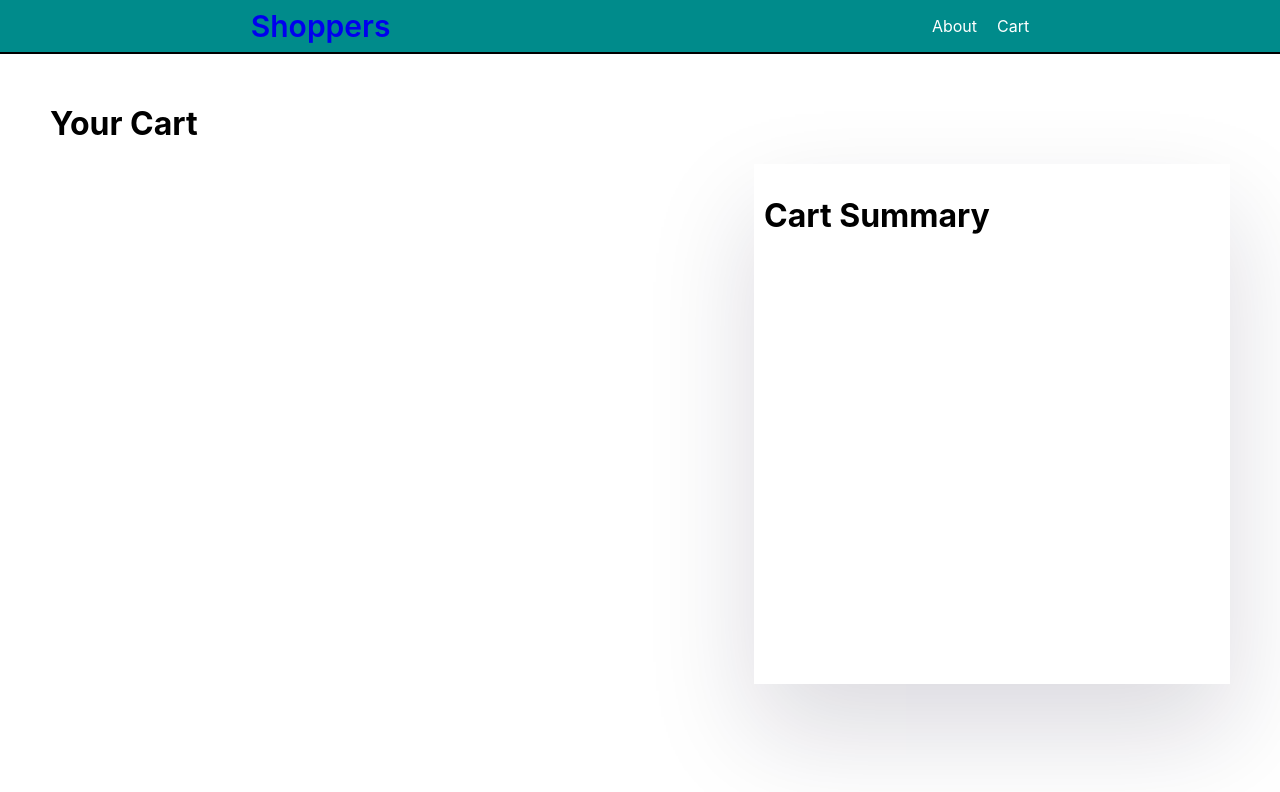
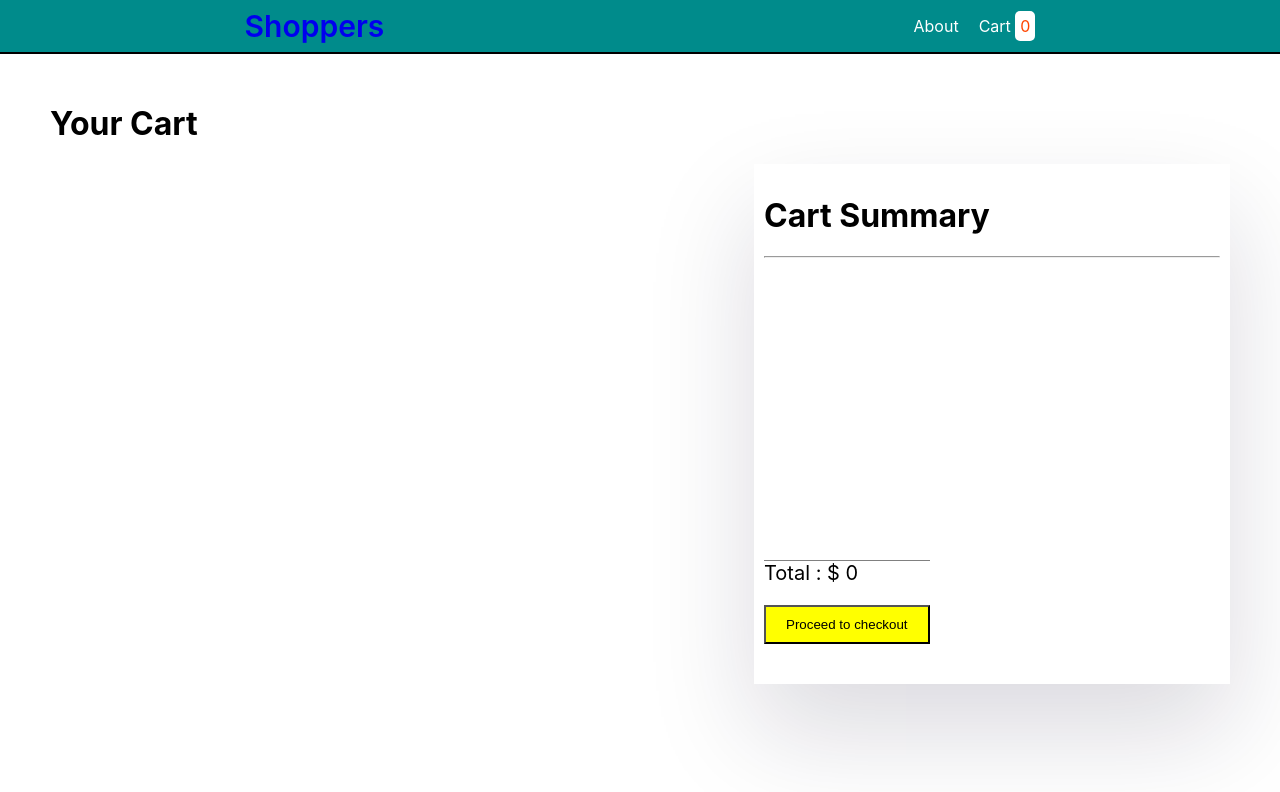
Before and after one commit to dnyanesh-ghodse07/react-class-project-may, a React (Create React App) app: page /cart in a window 1280 px wide. Shown: the top 792 px of the page. Built offline with nearby package versions, Linux system fonts and the light colour scheme.

Commit message:
cart summary & serach

```diff
--- a/src/Components/Navbar/Navbar.jsx
+++ b/src/Components/Navbar/Navbar.jsx
@@ -1,9 +1,16 @@
 import React from 'react'
 import './Navbar.scss'
 import { Link } from 'react-router-dom'
+import { useContext } from 'react'
+import {ShopContext} from '../../context/shopContext';
+
 
 const Navbar = () => {
-  return (
+
+    const {cartItems} = useContext(ShopContext);
+    const totalItems = Object.values(cartItems).reduce((acc,cur) => acc + cur,0);
+    console.log(totalItems);
+ return (
     <div className='navbar'>
         <div className="brand">
             <Link to='/'>Shoppers</Link>
@@ -14,7 +21,7 @@ const Navbar = () => {
                     <Link href="">About</Link>
                 </li>
                 <li>
-                    <Link to='/cart'>Cart</Link>
+                    <Link to='/cart'>Cart <span className='cart-item-no'>{totalItems}</span></Link>
                 </li>
             </ul>
         </div>
--- a/src/Components/Navbar/Navbar.scss
+++ b/src/Components/Navbar/Navbar.scss
@@ -24,4 +24,10 @@
             }
         }
     }
+    .cart-item-no{
+        color: orangered;
+        background-color: white;
+        padding: 5px;
+        border-radius: 5px;
+    }
 }
--- a/src/Pages/Cart/Cart.jsx
+++ b/src/Pages/Cart/Cart.jsx
@@ -1,16 +1,18 @@
-import React, {useContext} from 'react'
+import React, { useContext } from 'react'
 import { ShopContext } from '../../context/shopContext'
 import data from '../../data.json';
 import './Cart.scss'
 
 
 const Cart = () => {
-  const {cartItems,addToCart, removeFromCart} = useContext(ShopContext);
+  const { cartItems, addToCart, removeFromCart } = useContext(ShopContext);
 
   const cartProducts = data.products.filter(product => cartItems[product.id] !== 0);
 
   console.log(cartProducts);
 
+  const cartTotal = cartProducts.map(product => Number(cartItems[product.id]) * product.price);
+  console.log(cartTotal);
   return (
     <div className='cart'>
       <div className="cart-top">
@@ -32,9 +34,9 @@ const Cart = () => {
                       $ {cartItems[product.id] * product.price}
                     </h1>
                   </div>
-                    <button onClick={() => addToCart(product.id)}>+</button>
+                  <button className='add-to-cart' onClick={() => addToCart(product.id)}>+</button>
                   <h4>{cartItems[product.id]}</h4>
-                    <button onClick={() => removeFromCart(product.id)}>-</button>
+                  <button className='remove-from-cart' onClick={() => removeFromCart(product.id)}>-</button>
                 </div>
               </>)
             })
@@ -42,6 +44,31 @@ const Cart = () => {
         </div>
         <div className="cart-summary">
           <h1>Cart Summary</h1>
+          <hr />
+          {
+            cartProducts.map(product => {
+              return (
+                <div className='summary-item'>
+                  <div className='summary-item-detail'>
+                    <p>{product.brand}</p>
+                    <p>{product.title}</p>
+                  </div>
+                  <div>
+                    {cartItems[product.id]}
+                  </div>
+                  <div className='summary-item-price'>
+                    $ {product.price}
+                  </div>
+                </div>
+              )
+            })}
+          <div className="cart-total">
+            Total : $ {cartTotal?.reduce((total, curr) => total + curr, 0)}
+            <div className="checkout">
+              <button>Proceed to checkout</button>
+            </div>
+          </div>
+
         </div>
       </div>
     </div>
--- a/src/Pages/Cart/Cart.scss
+++ b/src/Pages/Cart/Cart.scss
@@ -13,6 +13,7 @@
             display: flex;
             gap: 10px;
             background-color: white;
+            align-items: center;
             box-shadow: rgba(17, 12, 46, 0.15) 0px 48px 100px 0px;
             padding: 10px;
             .cart-item-img{
@@ -21,6 +22,17 @@
                     object-fit: cover;
                     height: 100%;
                 }
+            }
+            .add-to-cart{
+                width: 20px;
+                height: 20px;
+                color: green;
+            }
+            .remove-from-cart{
+                width: 20px;
+                height: 20px;
+                color: orangered;
+                // font-size: 30px;
             }
             .cart-item-details{
                 line-height: 5px;
@@ -34,6 +46,28 @@
         box-shadow: rgba(17, 12, 46, 0.15) 0px 48px 100px 0px;
         height: 500px;
         padding: 10px;
+        position: relative;
+        .summary-item{
+            display: flex;
+            justify-content: space-between;
+            align-items: center;
+            border-bottom: 0.1px solid gray;
+            .summary-item-detail{
+                line-height: 10px;
+            }
+        }
+        .cart-total{
+            position: absolute;
+            bottom: 20px;
+            font-size: 20px;
+            border-top: 0.5px solid gray;
+            .checkout button{
+                padding: 10px 20px;
+                margin: 20px auto;
+                width: 100%;
+                background-color: yellow;
+            }
+        }
+    }
     }
 }
-}
--- a/src/Pages/Home/Home.jsx
+++ b/src/Pages/Home/Home.jsx
@@ -1,4 +1,4 @@
-import React from 'react'
+import React, { useEffect, useState } from 'react'
 import './Home.scss'
 import Card from '../../Components/Card/Card'
 import { Link } from 'react-router-dom'
@@ -6,15 +6,22 @@ import data from '../../data.json';
 const Home = () => {
 
     console.log(data);
+    const [productsData,setProducts] = useState(data.products);
+    const [inputText, setInputText] = useState('');
+
+    useEffect(() => {
+       const filteredData = data.products.filter((product) => product.title.toLowerCase().includes(inputText.toLowerCase()))
+        setProducts(filteredData)
+    },[inputText])
 
   return (
     <>
-    <div>
-        Search
+    <div className='search'>
+        <input type="text" className='search-items' placeholder='Search items' onChange={(e) => setInputText(e.target.value)}/>
     </div>
     <div className="products">
         {
-            data.products.map((product) => {
+            productsData.map((product) => {
                 return (
                     <Link to={`/productDetail/${product.id}`}>
                         <Card key={product.id} product={product}/>
--- a/src/Pages/Home/Home.scss
+++ b/src/Pages/Home/Home.scss
@@ -6,3 +6,15 @@
     gap: 15px;
     flex-wrap: wrap;
 }
+
+.search{
+    display: flex;
+    justify-content: center;
+    align-items: center;
+    margin: 50px 0;
+    .search-items{
+        padding: 10px;
+        width: 40%;
+        outline: none;
+    }
+}
```
Lines whose indentation alone changed are shown as unchanged.
